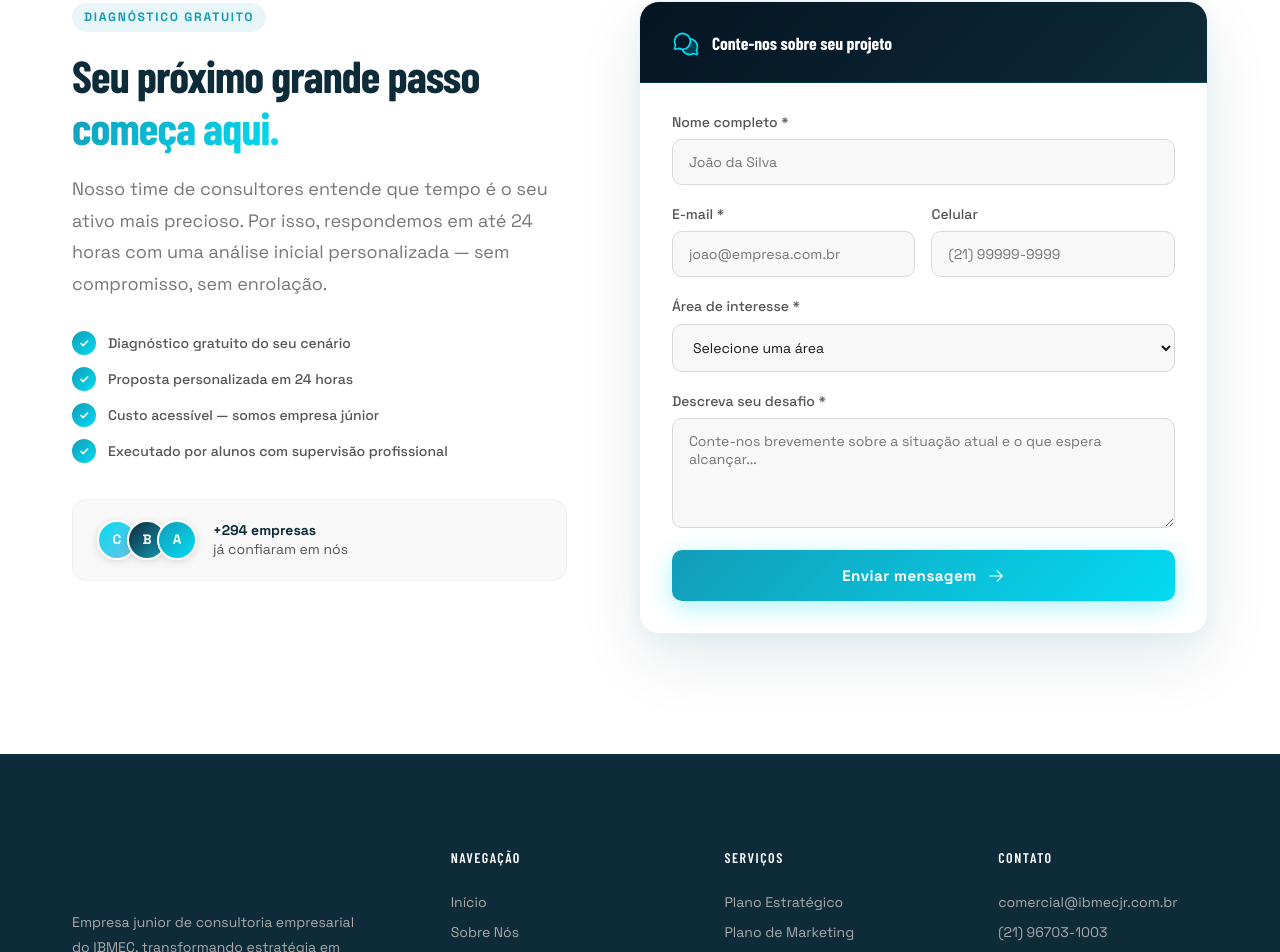
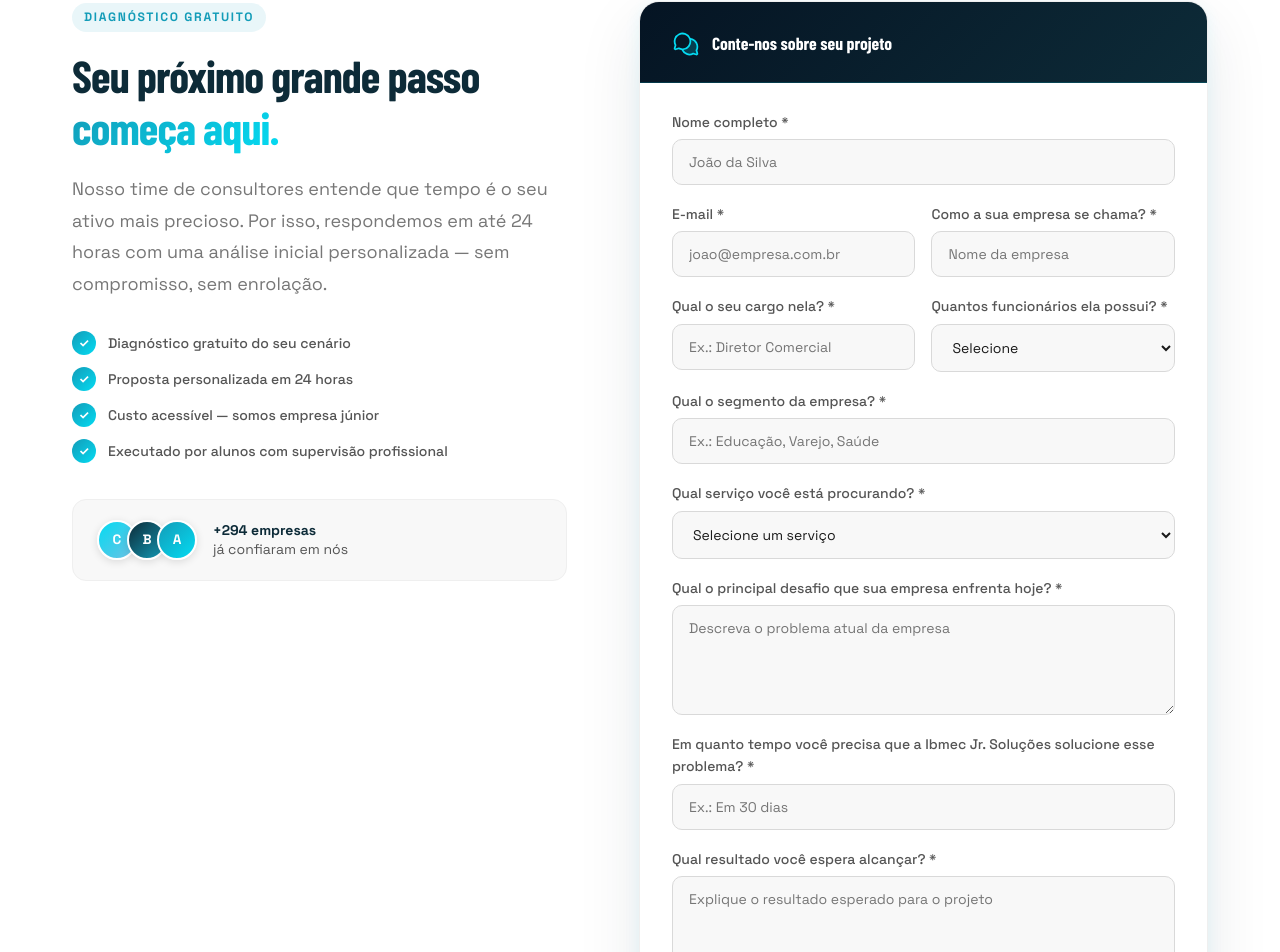
Before and after one commit to ibmecjrsolucoes/siteibmec, a React (Vite) app in the folder site/: page /contato in a window 1280 px wide. Shown: the part 1813-2765 px from the top of the page. Built offline with nearby package versions, Linux system fonts and the light colour scheme; a web font is replaced by a local one.

Commit message:
correção dos campos do formulário da página ContatoPage.tsx

```diff
--- a/site/src/pages/ContatoPage.tsx
+++ b/site/src/pages/ContatoPage.tsx
@@ -11,17 +11,29 @@ import './ContatoPage.css';
 interface FormData {
   nome: string;
   email: string;
-  celular: string;
-  assunto: string;
-  mensagem: string;
+  empresa: string;
+  cargo: string;
+  funcionarios: string;
+  segmento: string;
+  servico: string;
+  servicoOutro: string;
+  desafioPrincipal: string;
+  prazoSolucao: string;
+  resultadoEsperado: string;
 }
 
 const INITIAL_FORM: FormData = {
   nome: '',
   email: '',
-  celular: '',
-  assunto: '',
-  mensagem: '',
+  empresa: '',
+  cargo: '',
+  funcionarios: '',
+  segmento: '',
+  servico: '',
+  servicoOutro: '',
+  desafioPrincipal: '',
+  prazoSolucao: '',
+  resultadoEsperado: '',
 };
 
 const WHATSAPP_NUMBER = '5521967031003';
@@ -109,16 +121,20 @@ export default function ContatoPage() {
 
   const handleSubmit = (e: FormEvent) => {
     e.preventDefault();
+    const servicoFinal = form.servico === 'Outro' ? `Outro: ${form.servicoOutro}` : form.servico;
     const lines = [
       '🎓 *Nova mensagem pelo site — IBMEC Jr.*',
       '',
       `👤 *Nome:* ${form.nome}`,
       `📧 *E-mail:* ${form.email}`,
-      form.celular ? `📱 *Celular:* ${form.celular}` : null,
-      `📌 *Área de interesse:* ${form.assunto}`,
-      '',
-      `💬 *Mensagem:*`,
-      form.mensagem,
+      `🏢 *Empresa:* ${form.empresa}`,
+      `💼 *Cargo:* ${form.cargo}`,
+      `👥 *Quantidade de funcionários:* ${form.funcionarios}`,
+      `🏷️ *Segmento da empresa:* ${form.segmento}`,
+      `🧩 *Serviço procurado:* ${servicoFinal}`,
+      `⚠️ *Principal desafio atual:* ${form.desafioPrincipal}`,
+      `⏱️ *Prazo esperado para solução:* ${form.prazoSolucao}`,
+      `🎯 *Resultado esperado:* ${form.resultadoEsperado}`,
       '',
       '---',
       '_Enviado via ibmecjr.com.br_',
@@ -350,48 +366,136 @@ export default function ContatoPage() {
                         />
                       </div>
                       <div className="ct-field">
-                        <label htmlFor="ct-celular">Celular</label>
+                        <label htmlFor="ct-empresa">Como a sua empresa se chama? *</label>
                         <input
-                          type="tel"
-                          id="ct-celular"
-                          name="celular"
-                          value={form.celular}
+                          type="text"
+                          id="ct-empresa"
+                          name="empresa"
+                          value={form.empresa}
                           onChange={handleChange}
-                          placeholder="(21) 99999-9999"
-                          autoComplete="tel"
+                          required
+                          placeholder="Nome da empresa"
+                          autoComplete="organization"
                         />
                       </div>
                     </div>
 
+                    <div className="ct-row">
+                      <div className="ct-field">
+                        <label htmlFor="ct-cargo">Qual o seu cargo nela? *</label>
+                        <input
+                          type="text"
+                          id="ct-cargo"
+                          name="cargo"
+                          value={form.cargo}
+                          onChange={handleChange}
+                          required
+                          placeholder="Ex.: Diretor Comercial"
+                          autoComplete="organization-title"
+                        />
+                      </div>
+
+                      <div className="ct-field">
+                        <label htmlFor="ct-funcionarios">Quantos funcionários ela possui? *</label>
+                        <select
+                          id="ct-funcionarios"
+                          name="funcionarios"
+                          value={form.funcionarios}
+                          onChange={handleChange}
+                          required
+                        >
+                          <option value="">Selecione</option>
+                          <option value="1 - 20">1 - 20</option>
+                          <option value="21 - 60">21 - 60</option>
+                          <option value="61 - 90">61 - 90</option>
+                          <option value="91 - 200">91 - 200</option>
+                          <option value="+ 200">+ 200</option>
+                        </select>
+                      </div>
+                    </div>
+
                     <div className="ct-field">
-                      <label htmlFor="ct-assunto">Área de interesse *</label>
+                      <label htmlFor="ct-segmento">Qual o segmento da empresa? *</label>
+                      <input
+                        type="text"
+                        id="ct-segmento"
+                        name="segmento"
+                        value={form.segmento}
+                        onChange={handleChange}
+                        required
+                        placeholder="Ex.: Educação, Varejo, Saúde"
+                      />
+                    </div>
+
+                    <div className="ct-field">
+                      <label htmlFor="ct-servico">Qual serviço você está procurando? *</label>
                       <select
-                        id="ct-assunto"
-                        name="assunto"
-                        value={form.assunto}
+                        id="ct-servico"
+                        name="servico"
+                        value={form.servico}
                         onChange={handleChange}
                         required
                       >
-                        <option value="">Selecione uma área</option>
-                        <option value="Plano Estratégico">Plano Estratégico</option>
-                        <option value="Plano de Marketing">Plano de Marketing</option>
-                        <option value="Mapeamento de Processos">Mapeamento de Processos</option>
-                        <option value="Pesquisa de Clientes">Pesquisa de Clientes</option>
-                        <option value="Análise de Dados">Análise de Dados e Automação</option>
-                        <option value="Desenvolvimento de Software">Desenvolvimento de Software</option>
+                        <option value="">Selecione um serviço</option>
+                        <option value="Vendas">Vendas</option>
+                        <option value="Marketing">Marketing</option>
+                        <option value="Processos">Processos</option>
+                        <option value="Tech">Tech</option>
+                        <option value="Financeiro">Financeiro</option>
                         <option value="Outro">Outro</option>
                       </select>
                     </div>
 
+                    {form.servico === 'Outro' && (
+                      <div className="ct-field">
+                        <label htmlFor="ct-servico-outro">Qual serviço? *</label>
+                        <input
+                          type="text"
+                          id="ct-servico-outro"
+                          name="servicoOutro"
+                          value={form.servicoOutro}
+                          onChange={handleChange}
+                          required
+                          placeholder="Descreva o serviço desejado"
+                        />
+                      </div>
+                    )}
+
                     <div className="ct-field">
-                      <label htmlFor="ct-mensagem">Descreva seu desafio *</label>
+                      <label htmlFor="ct-desafio">Qual o principal desafio que sua empresa enfrenta hoje? *</label>
                       <textarea
-                        id="ct-mensagem"
-                        name="mensagem"
-                        value={form.mensagem}
+                        id="ct-desafio"
+                        name="desafioPrincipal"
+                        value={form.desafioPrincipal}
                         onChange={handleChange}
                         required
-                        placeholder="Conte-nos brevemente sobre a situação atual e o que espera alcançar..."
+                        placeholder="Descreva o problema atual da empresa"
+                        rows={4}
+                      />
+                    </div>
+
+                    <div className="ct-field">
+                      <label htmlFor="ct-prazo">Em quanto tempo você precisa que a Ibmec Jr. Soluções solucione esse problema? *</label>
+                      <input
+                        type="text"
+                        id="ct-prazo"
+                        name="prazoSolucao"
+                        value={form.prazoSolucao}
+                        onChange={handleChange}
+                        required
+                        placeholder="Ex.: Em 30 dias"
+                      />
+                    </div>
+
+                    <div className="ct-field">
+                      <label htmlFor="ct-resultado">Qual resultado você espera alcançar? *</label>
+                      <textarea
+                        id="ct-resultado"
+                        name="resultadoEsperado"
+                        value={form.resultadoEsperado}
+                        onChange={handleChange}
+                        required
+                        placeholder="Explique o resultado esperado para o projeto"
                         rows={4}
                       />
                     </div>
```
